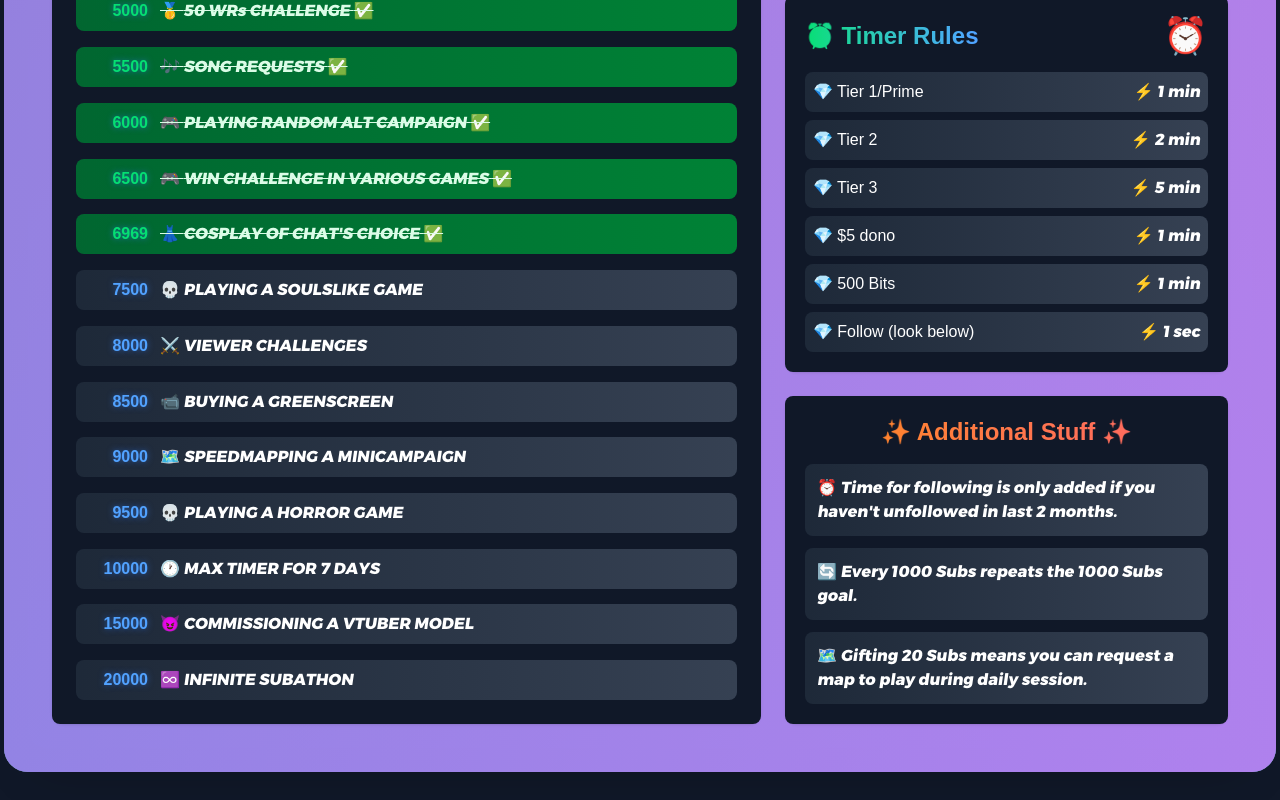
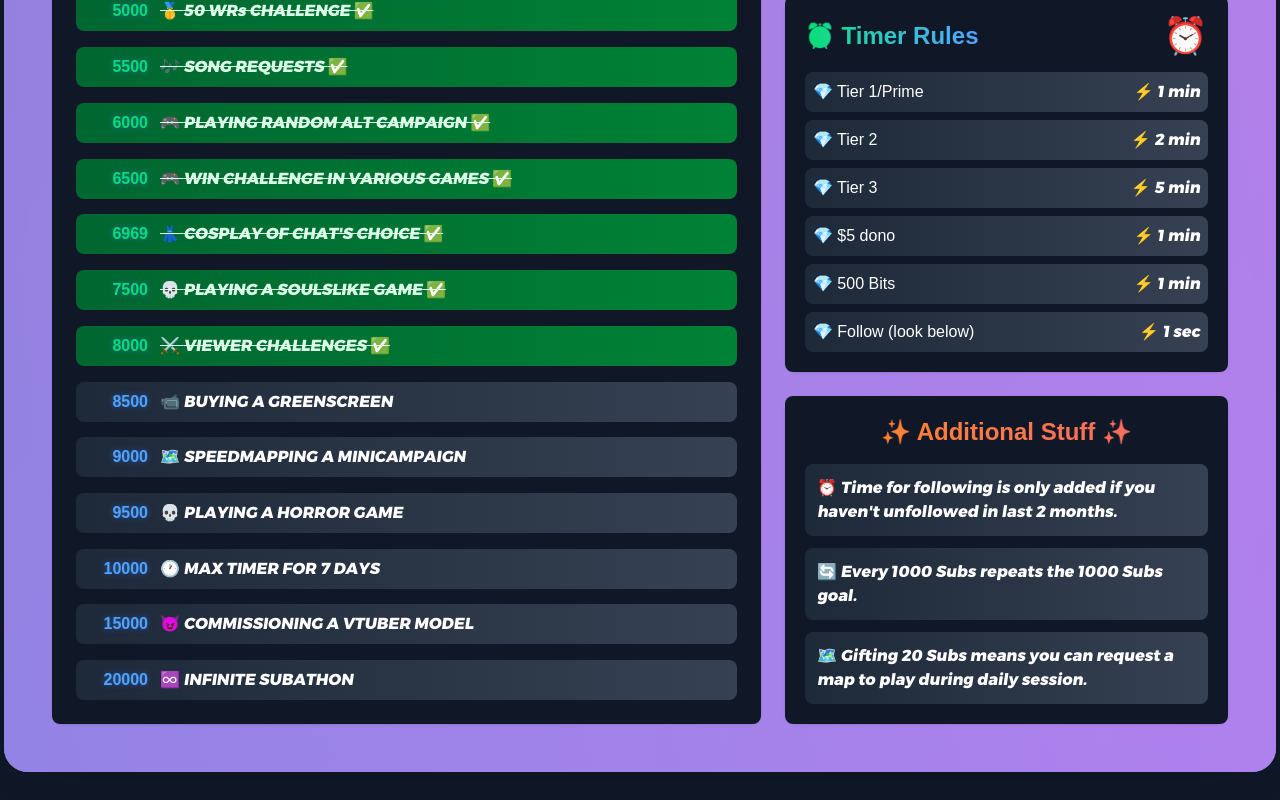
Before and after one commit to VellVee/scrapie-subathon, a Next.js app: page / in a window 1280 px wide. Shown: the part 774-1574 px from the top of the page. Built offline with nearby package versions, Linux system fonts and the light colour scheme.

Commit message:
7.5k and 8k goals

```diff
--- a/app/page.tsx
+++ b/app/page.tsx
@@ -58,8 +58,8 @@ export default function SubathonPage() {
     { goal: 6000, text: "PLAYING RANDOM ALT CAMPAIGN", met: true },
     { goal: 6500, text: "WIN CHALLENGE IN VARIOUS GAMES", met: true },
     { goal: 6969, text: "COSPLAY OF CHAT'S CHOICE", met: true },
-    { goal: 7500, text: "PLAYING A SOULSLIKE GAME", met: false },
-    { goal: 8000, text: "VIEWER CHALLENGES", met: false },
+    { goal: 7500, text: "PLAYING A SOULSLIKE GAME", met: true },
+    { goal: 8000, text: "VIEWER CHALLENGES", met: true },
     { goal: 8500, text: "BUYING A GREENSCREEN", met: false },
     { goal: 9000, text: "SPEEDMAPPING A MINICAMPAIGN", met: false },
     { goal: 9500, text: "PLAYING A HORROR GAME", met: false },
```
